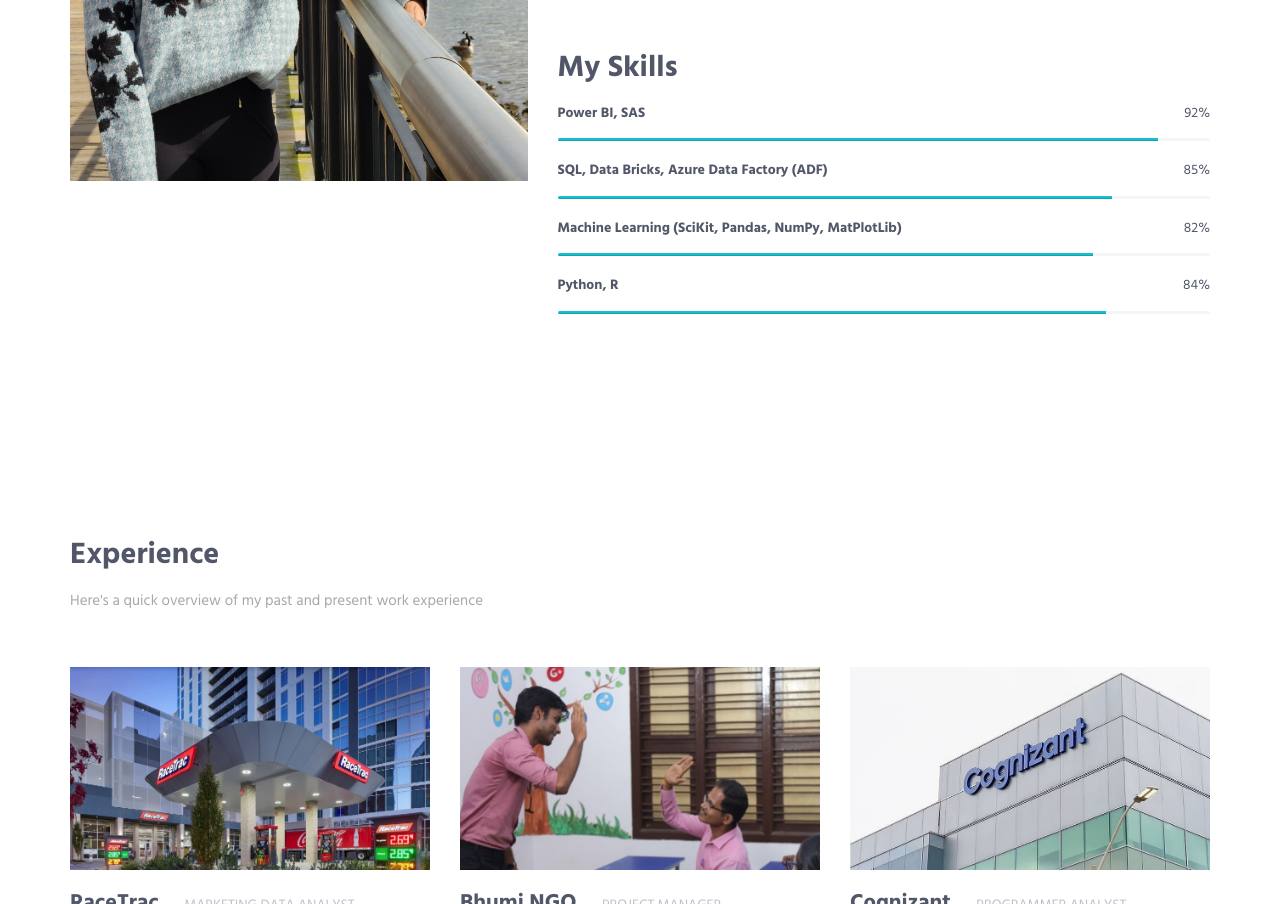
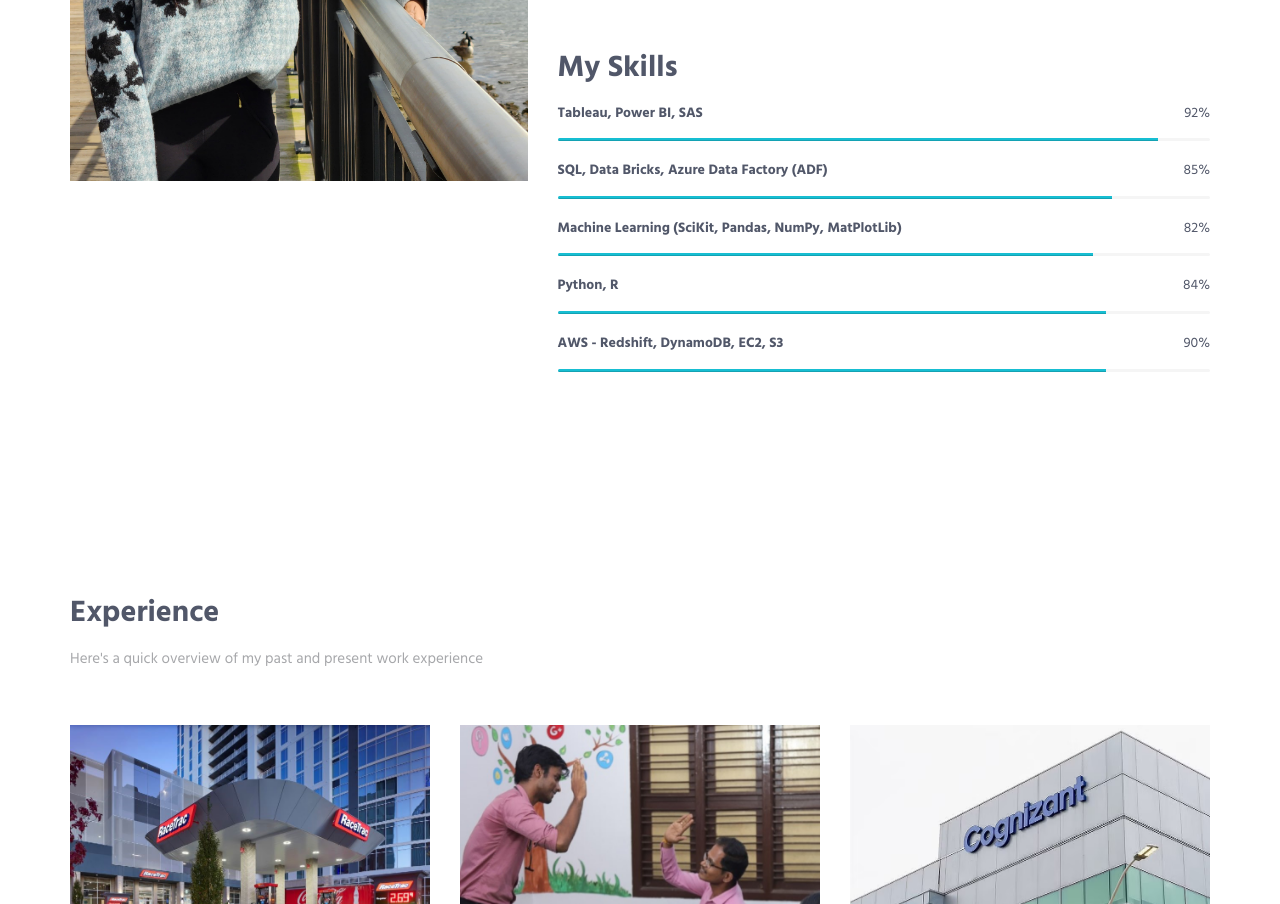
Before and after one commit to sandhyaAgolu15/portfolio, a plain HTML site: page index.html in a window 1280 px wide. Shown: the part 1149-2053 px from the top of the page. Drawn offline with Linux system fonts and the light colour scheme.

Commit message:
Update index.html

```diff
--- a/index.html
+++ b/index.html
@@ -116,7 +116,7 @@
                         <h2>My Skills</h2>
                         <!-- Progress Box -->
                         <div class="progress-box">
-                            <h5>Power BI, SAS <span class="color-heading pull-right">92%</span></h5>
+                            <h5>Tableau, Power BI, SAS <span class="color-heading pull-right">92%</span></h5>
                             <div class="progress">
                                 <div class="progress-bar bg-color-base" role="progressbar" data-width="92"></div>
                             </div>
@@ -135,6 +135,12 @@
                         </div>
                         <div class="progress-box">
                             <h5>Python, R<span class="color-heading pull-right">84%</span></h5>
+                            <div class="progress">
+                                <div class="progress-bar bg-color-base" role="progressbar" data-width="84"></div>
+                            </div>
+                        </div>
+                        <div class="progress-box">
+                            <h5>AWS - Redshift, DynamoDB, EC2, S3 <span class="color-heading pull-right">90%</span></h5>
                             <div class="progress">
                                 <div class="progress-bar bg-color-base" role="progressbar" data-width="84"></div>
                             </div>
```
